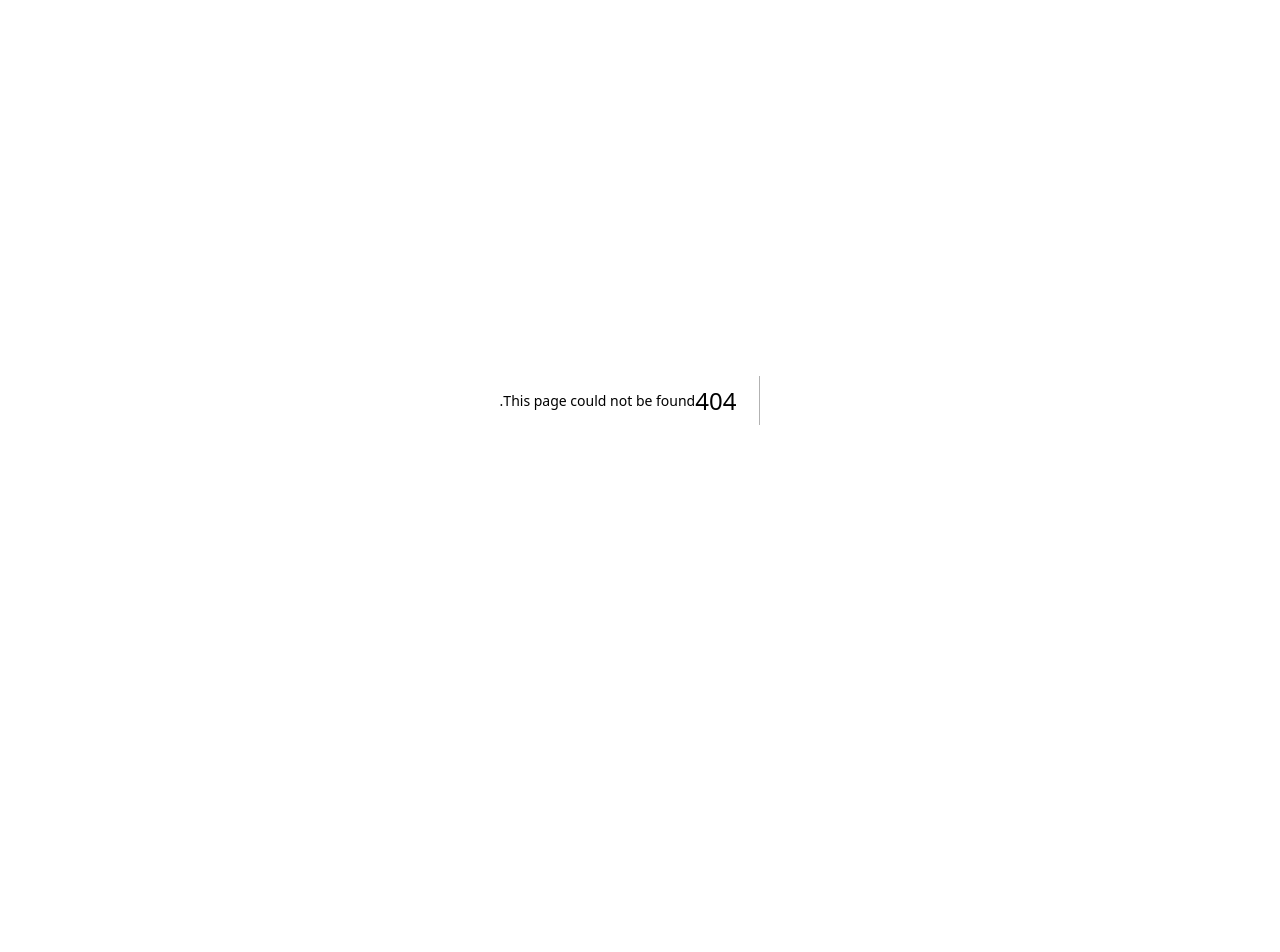
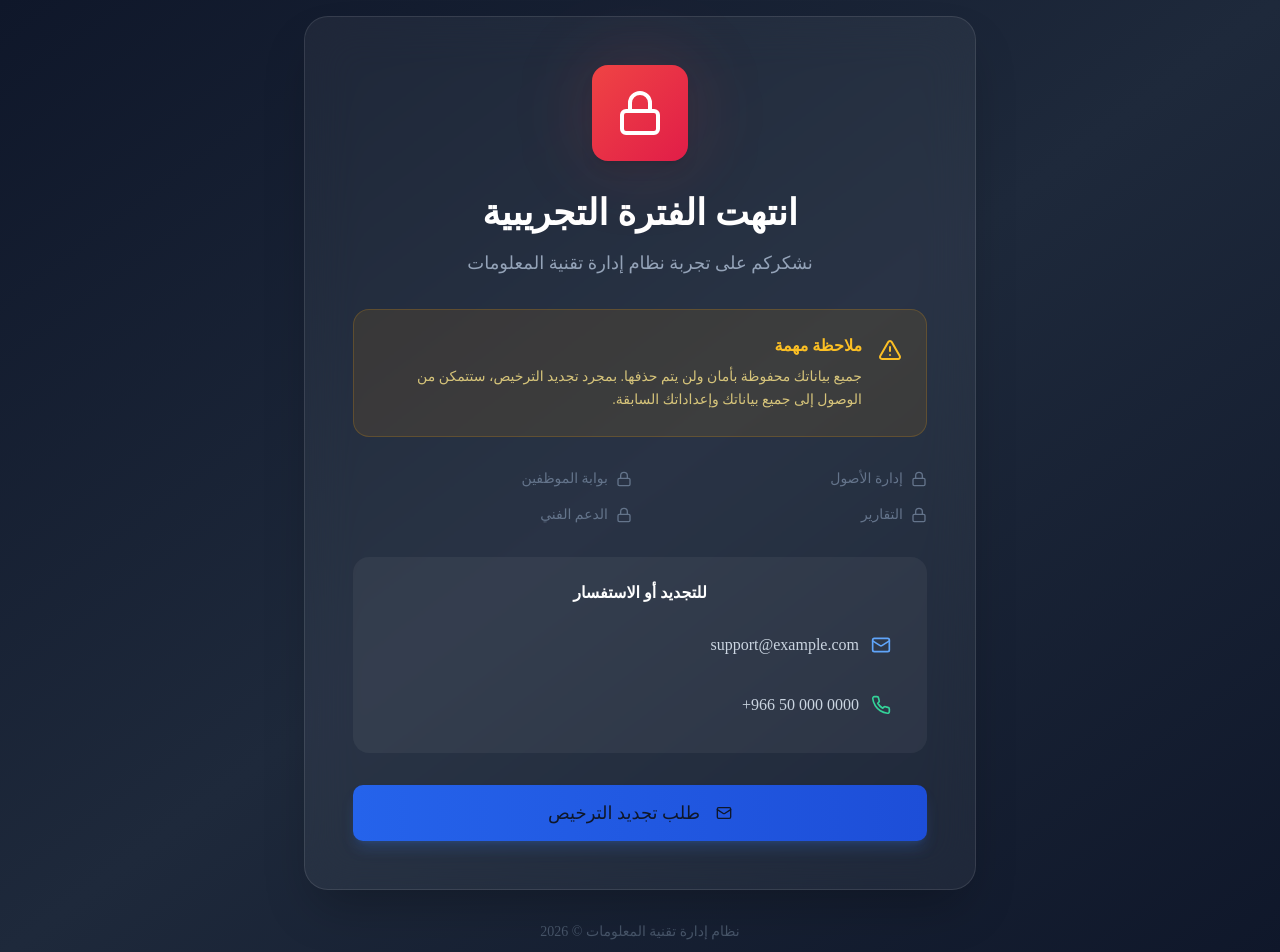
Before and after one commit to ssamir2030/it-management, a Next.js app: page /trial-expired in a window 1280 px wide. Before the commit this address had no page. Shown: the top 952 px of the page. Before the commit the page ends 800 px from the top, so only its background shows below. Built offline with nearby package versions, Linux system fonts and the light colour scheme.

Commit message:
Add trial license system with expiry check and warning banner

```diff
--- a/src/app/(protected)/layout.tsx
+++ b/src/app/(protected)/layout.tsx
@@ -1,6 +1,7 @@
 import { Shell } from "@/components/layout/shell"
 import { getSession } from "@/lib/simple-auth"
 import { redirect } from "next/navigation"
+import { TrialWarningBanner } from "@/components/trial/trial-warning-banner"
 
 // Force dynamic rendering for all protected pages
 export const dynamic = 'force-dynamic'
@@ -17,8 +18,11 @@ export default async function AdminLayout({
     }
 
     return (
-        <Shell adminUser={session}>
-            {children}
-        </Shell>
+        <>
+            <TrialWarningBanner />
+            <Shell adminUser={session}>
+                {children}
+            </Shell>
+        </>
     )
 }
--- /dev/null
+++ b/src/app/api/trial-status/route.ts
@@ -0,0 +1,31 @@
+import { NextResponse } from 'next/server'
+
+export const dynamic = 'force-dynamic'
+
+export async function GET() {
+    const trialEnabled = process.env.TRIAL_MODE === 'true'
+    const expiryDateStr = process.env.TRIAL_EXPIRY_DATE
+
+    if (!trialEnabled || !expiryDateStr) {
+        return NextResponse.json({
+            trialEnabled: false,
+            daysRemaining: -1,
+            expiryDate: null
+        })
+    }
+
+    const expiryDate = new Date(expiryDateStr)
+    const today = new Date()
+    today.setHours(0, 0, 0, 0)
+    expiryDate.setHours(23, 59, 59, 999)
+
+    const timeDiff = expiryDate.getTime() - today.getTime()
+    const daysRemaining = Math.ceil(timeDiff / (1000 * 60 * 60 * 24))
+
+    return NextResponse.json({
+        trialEnabled: true,
+        daysRemaining,
+        expiryDate: expiryDateStr,
+        isExpired: daysRemaining < 0
+    })
+}
--- /dev/null
+++ b/src/app/trial-expired/page.tsx
@@ -0,0 +1,99 @@
+import { AlertTriangle, Mail, Phone, Calendar, Lock } from 'lucide-react'
+import { Button } from '@/components/ui/button'
+import Link from 'next/link'
+
+export default function TrialExpiredPage() {
+    const currentYear = new Date().getFullYear()
+
+    return (
+        <div className="min-h-screen bg-gradient-to-br from-slate-900 via-slate-800 to-slate-900 flex items-center justify-center p-4" dir="rtl">
+            <div className="max-w-2xl w-full">
+                {/* Main Card */}
+                <div className="bg-white/5 backdrop-blur-xl rounded-3xl border border-white/10 p-8 md:p-12 shadow-2xl">
+                    {/* Icon */}
+                    <div className="flex justify-center mb-8">
+                        <div className="relative">
+                            <div className="absolute inset-0 bg-red-500/20 blur-2xl rounded-full"></div>
+                            <div className="relative bg-gradient-to-br from-red-500 to-rose-600 p-6 rounded-2xl shadow-lg">
+                                <Lock className="h-12 w-12 text-white" />
+                            </div>
+                        </div>
+                    </div>
+
+                    {/* Title */}
+                    <h1 className="text-3xl md:text-4xl font-black text-white text-center mb-4">
+                        انتهت الفترة التجريبية
+                    </h1>
+                    <p className="text-slate-400 text-center text-lg mb-8">
+                        نشكركم على تجربة نظام إدارة تقنية المعلومات
+                    </p>
+
+                    {/* Info Box */}
+                    <div className="bg-amber-500/10 border border-amber-500/20 rounded-2xl p-6 mb-8">
+                        <div className="flex items-start gap-4">
+                            <AlertTriangle className="h-6 w-6 text-amber-400 flex-shrink-0 mt-1" />
+                            <div>
+                                <h3 className="font-bold text-amber-400 mb-2">ملاحظة مهمة</h3>
+                                <p className="text-amber-200/80 text-sm leading-relaxed">
+                                    جميع بياناتك محفوظة بأمان ولن يتم حذفها. بمجرد تجديد الترخيص،
+                                    ستتمكن من الوصول إلى جميع بياناتك وإعداداتك السابقة.
+                                </p>
+                            </div>
+                        </div>
+                    </div>
+
+                    {/* Features Locked */}
+                    <div className="grid grid-cols-2 gap-4 mb-8">
+                        {[
+                            'إدارة الأصول',
+                            'بوابة الموظفين',
+                            'التقارير',
+                            'الدعم الفني'
+                        ].map((feature, i) => (
+                            <div key={i} className="flex items-center gap-2 text-slate-500">
+                                <Lock className="h-4 w-4" />
+                                <span className="text-sm">{feature}</span>
+                            </div>
+                        ))}
+                    </div>
+
+                    {/* Contact Section */}
+                    <div className="bg-white/5 rounded-2xl p-6 mb-8">
+                        <h3 className="font-bold text-white mb-4 text-center">للتجديد أو الاستفسار</h3>
+                        <div className="space-y-3">
+                            <a
+                                href="mailto:support@example.com"
+                                className="flex items-center gap-3 text-slate-300 hover:text-white transition-colors p-3 rounded-lg hover:bg-white/5"
+                            >
+                                <Mail className="h-5 w-5 text-blue-400" />
+                                <span dir="ltr">support@example.com</span>
+                            </a>
+                            <a
+                                href="tel:+966500000000"
+                                className="flex items-center gap-3 text-slate-300 hover:text-white transition-colors p-3 rounded-lg hover:bg-white/5"
+                            >
+                                <Phone className="h-5 w-5 text-emerald-400" />
+                                <span dir="ltr">+966 50 000 0000</span>
+                            </a>
+                        </div>
+                    </div>
+
+                    {/* CTA Button */}
+                    <div className="flex flex-col gap-3">
+                        <a href="mailto:support@example.com?subject=طلب تجديد ترخيص نظام ITAM">
+                            <Button size="lg" className="w-full h-14 text-lg bg-gradient-to-r from-blue-600 to-blue-700 hover:from-blue-500 hover:to-blue-600 shadow-lg shadow-blue-500/20">
+                                <Mail className="h-5 w-5 ml-2" />
+                                طلب تجديد الترخيص
+                            </Button>
+                        </a>
+                    </div>
+                </div>
+
+                {/* Footer */}
+                <p className="text-center text-slate-600 text-sm mt-8">
+                    نظام إدارة تقنية المعلومات © {currentYear}
+                </p>
+            </div>
+        </div>
+    )
+}
--- /dev/null
+++ b/src/components/trial/trial-warning-banner.tsx
@@ -0,0 +1,59 @@
+'use client'
+
+import { useState, useEffect } from 'react'
+import { AlertTriangle, X } from 'lucide-react'
+import { Button } from '@/components/ui/button'
+
+export function TrialWarningBanner() {
+    const [daysRemaining, setDaysRemaining] = useState<number | null>(null)
+    const [dismissed, setDismissed] = useState(false)
+
+    useEffect(() => {
+        // Check trial status from API
+        fetch('/api/trial-status')
+            .then(res => res.json())
+            .then(data => {
+                if (data.trialEnabled && data.daysRemaining >= 0 && data.daysRemaining <= 7) {
+                    setDaysRemaining(data.daysRemaining)
+                }
+            })
+            .catch(() => { })
+    }, [])
+
+    if (daysRemaining === null || dismissed) {
+        return null
+    }
+
+    const isUrgent = daysRemaining <= 3
+
+    return (
+        <div className={`${isUrgent ? 'bg-red-600' : 'bg-amber-500'} text-white py-2 px-4`} dir="rtl">
+            <div className="max-w-7xl mx-auto flex items-center justify-between gap-4">
+                <div className="flex items-center gap-3">
+                    <AlertTriangle className="h-5 w-5 flex-shrink-0" />
+                    <p className="text-sm font-medium">
+                        {daysRemaining === 0 ? (
+                            'تنتهي النسخة التجريبية اليوم!'
+                        ) : daysRemaining === 1 ? (
+                            'تنتهي النسخة التجريبية غداً!'
+                        ) : (
+                            <>تنتهي النسخة التجريبية خلال <strong>{daysRemaining}</strong> أيام</>
+                        )}
+                        {' '}
+                        <a href="mailto:support@example.com" className="underline hover:no-underline">
+                            تواصل معنا للتجديد
+                        </a>
+                    </p>
+                </div>
+                <Button
+                    variant="ghost"
+                    size="sm"
+                    onClick={() => setDismissed(true)}
+                    className="text-white hover:bg-white/20 h-8 w-8 p-0"
+                >
+                    <X className="h-4 w-4" />
+                </Button>
+            </div>
+        </div>
+    )
+}
--- a/src/middleware.ts
+++ b/src/middleware.ts
@@ -5,6 +5,30 @@ import { jwtVerify } from 'jose'
 const SECRET = new TextEncoder().encode(
     process.env.NEXTAUTH_SECRET || 'your-secret-key-here'
 )
+
+// Trial License Check
+function checkTrialLicense(): { isExpired: boolean; daysRemaining: number; expiryDate: string | null } {
+    const trialEnabled = process.env.TRIAL_MODE === 'true'
+    const expiryDateStr = process.env.TRIAL_EXPIRY_DATE
+
+    if (!trialEnabled || !expiryDateStr) {
+        return { isExpired: false, daysRemaining: -1, expiryDate: null }
+    }
+
+    const expiryDate = new Date(expiryDateStr)
+    const today = new Date()
+    today.setHours(0, 0, 0, 0)
+    expiryDate.setHours(23, 59, 59, 999)
+
+    const timeDiff = expiryDate.getTime() - today.getTime()
+    const daysRemaining = Math.ceil(timeDiff / (1000 * 60 * 60 * 24))
+
+    return {
+        isExpired: daysRemaining < 0,
+        daysRemaining,
+        expiryDate: expiryDateStr
+    }
+}
 
 // Edge-compatible session check (only JWT verification - no bcrypt)
 async function getEdgeSession(cookies: NextRequest['cookies']) {
@@ -27,18 +51,33 @@ export async function middleware(request: NextRequest) {
         return NextResponse.next()
     }
 
-    // 2. Handle Portal (Employee System)
-    if (pathname.startsWith('/portal')) {
-        // Portal has its own auth check inside its layout/pages,
-        // OR we can add specific portal middleware here if needed.
-        // For now, we allow it to pass through to let the Portal layout handle it.
+    // 2. Allow trial-expired page
+    if (pathname === '/trial-expired') {
         return NextResponse.next()
     }
 
-    // 3. Handle Admin System (Everything else)
+    // 3. Check Trial License FIRST (before any auth)
+    const trialStatus = checkTrialLicense()
+    if (trialStatus.isExpired) {
+        return NextResponse.redirect(new URL('/trial-expired', request.url))
+    }
+
+    // 4. Add trial warning header if expiring soon (within 7 days)
+    const response = NextResponse.next()
+    if (trialStatus.daysRemaining >= 0 && trialStatus.daysRemaining <= 7) {
+        response.headers.set('X-Trial-Days-Remaining', trialStatus.daysRemaining.toString())
+        response.headers.set('X-Trial-Expiry-Date', trialStatus.expiryDate || '')
+    }
+
+    // 5. Handle Portal (Employee System)
+    if (pathname.startsWith('/portal')) {
+        return response
+    }
+
+    // 6. Handle Admin System (Everything else)
     const publicAdminPaths = ['/login', '/agent.ps1', '/AgentInstaller.ps1', '/AgentSetup.bat']
     if (publicAdminPaths.includes(pathname)) {
-        return NextResponse.next()
+        return response
     }
 
     // Check Admin Session (Edge-compatible)
@@ -54,7 +93,7 @@ export async function middleware(request: NextRequest) {
         return NextResponse.redirect(new URL('/', request.url))
     }
 
-    return NextResponse.next()
+    return response
 }
 
 export const config = {
```
Also changed, not shown: 1 other file (tests, documents, lock files or other folders).
